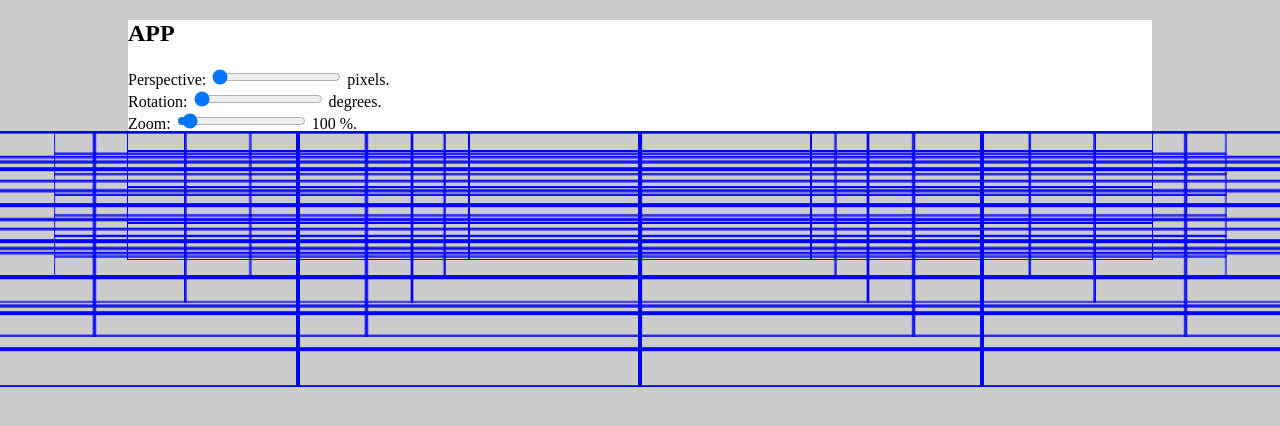
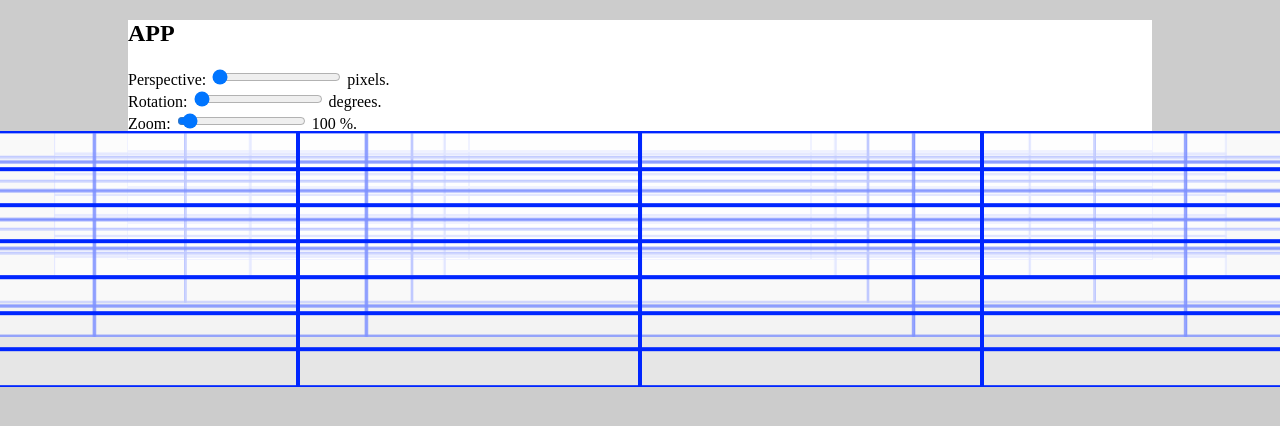
Before and after one commit to juliend2/brainmaze, a PHP site: page / in a window 1280 px wide; the page is wider, and only the part inside the window is pictured. Shown: the top 426 px of that part. Run offline with PHP 8.4, Linux system fonts and the light colour scheme.

Commit message:
see the depth more easily among the tables (levels)

```diff
--- a/css/style.css
+++ b/css/style.css
@@ -21,10 +21,12 @@ body {
   position: absolute;
   width: 100%;
   border-collapse: collapse;
+  --saturation-pct: 50%;
 }
 
 .table2D__cell {
   min-height: 1rem;
   line-height: 1rem;
-  outline: 1px solid blue;
+  outline: 1px solid hsl(231, 100%, 50%); /*hsl(231, 100%, var(--saturation-pct)); */
+  background-color: rgba(255, 255, 255, 0.5);
 }
--- a/js/app.js
+++ b/js/app.js
@@ -91,11 +91,13 @@ class Table2d {
   toString() {
     const x = getXTranslationPx(this.yRotationDegrees) * (this.depth + 1)
     const z = this.depth * 100 * this.zoomFraction
+    const saturationPct = (this.depth + 1) * 9;
     return `
       <table id="z${this.depth}" class="table2D"
         style="
-        transform: translate3d(${x}px, 0, ${z}px)
-          rotate3d(0, 1, 0, ${this.yRotationDegrees}deg);
+          transform: translate3d(${x}px, 0, ${z}px)
+            rotate3d(0, 1, 0, ${this.yRotationDegrees}deg);
+          --saturation-pct: ${saturationPct}%;
       ">
         <tbody>${
           this.rows.map((row, y_i) => {
```
